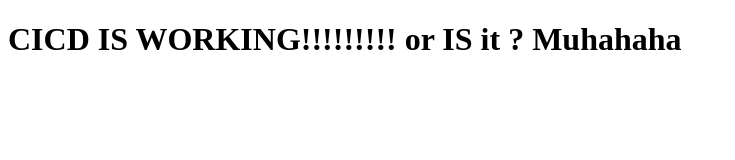
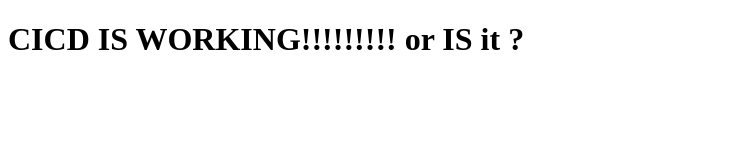
Before and after one commit to AnkithRBelavadi/test-cicd, a plain HTML site: page index.html in a window 1280 px wide. Shown: the whole page, without its empty margins (0-735 px from the left). Drawn offline with Linux system fonts and the light colour scheme.

Commit message:
Update index.html

```diff
--- a/index.html
+++ b/index.html
@@ -4,6 +4,6 @@
     <title>Welcome to Automated EC2 image builder V2 </title>
   </head>
   <body>
-<h1>CICD IS WORKING!!!!!!!!! or IS it ? Muhahaha</h1>
+<h1>CICD IS WORKING!!!!!!!!! or IS it ?</h1>
 </body>
 </html>
```
